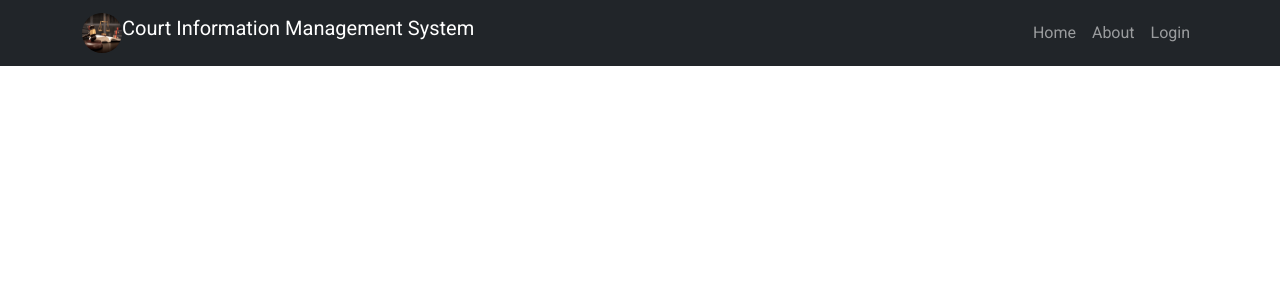
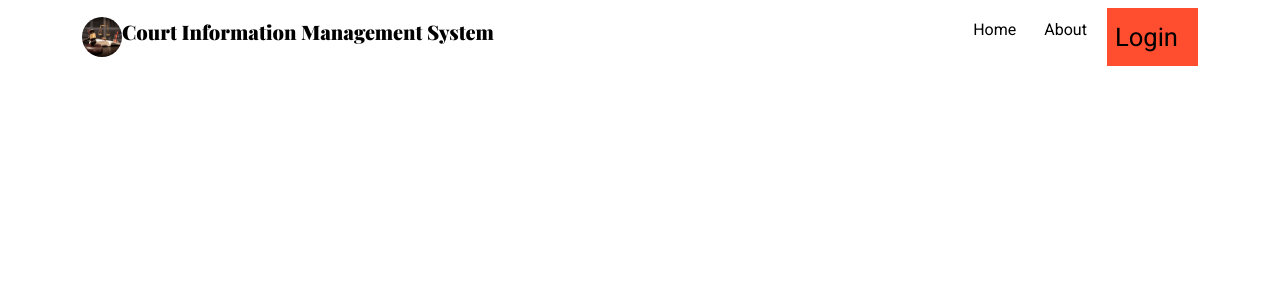
Before and after one commit to AmaniTefe/court_information_management-_system, a React (Create React App) app: page /about in a window 1280 px wide. Shown: the top 300 px of the page. Built offline with nearby package versions, Linux system fonts and the light colour scheme.

Commit message:
components

```diff
--- a/package.json
+++ b/package.json
@@ -16,6 +16,7 @@
     "react-scripts": "5.0.1",
     "react-scroll": "^1.9.0",
     "reactstrap": "^9.2.1",
+    "styled-components": "^6.1.1",
     "web-vitals": "^2.1.4"
   },
   "scripts": {
--- /dev/null
+++ b/src/App.css
@@ -0,0 +1,9 @@
+body {
+  background-color: #4158d0;
+  background-image: linear-gradient(
+    43deg,
+    #4158d0 0%,
+    #c850c0 46%,
+    #ffcc70 100%
+  );
+}
--- /dev/null
+++ b/src/components/GlobalStyle.js
@@ -0,0 +1,11 @@
+// GlobalStyle.js
+import { createGlobalStyle } from "styled-components";
+
+const GlobalStyle = createGlobalStyle`
+  body {
+    background-color: #fff;
+
+  }
+`;
+
+export default GlobalStyle;
--- a/src/components/Navbar.js
+++ b/src/components/Navbar.js
@@ -2,7 +2,7 @@ import React from "react";
 import { Link } from "react-router-dom";
 import { Container, Nav, Navbar } from "react-bootstrap";
 import Logo from "../image/Logo/logo.png";
-//import "../style/style.scss";
+import "../style/style.scss";
 import "../style/style.css";
 
 export default function MainNavbar() {
@@ -16,7 +16,7 @@ export default function MainNavbar() {
 function NavigationButtons() {
   return (
     <>
-      <Navbar bg="dark" variant="dark">
+      <Navbar style={{ backgroundColor: "#fff" }}>
         <Container>
           <Navbar.Brand as={Link} to="/">
             <img
@@ -26,18 +26,22 @@ function NavigationButtons() {
               className="d-inline-block align-top rounded-circle"
               alt="Logo"
             />
-            Court Information Management System
+            <span style={{ color: "black" }}>
+              Court Information Management System
+            </span>
           </Navbar.Brand>
-          <Nav className="me-auto-right">
+          <Nav className="me-auto-center">
             <Nav.Link as={Link} to="/">
               Home
             </Nav.Link>
             <Nav.Link as={Link} to="/about">
               About
             </Nav.Link>
-            <Nav.Link as={Link} to="/login">
-              Login
-            </Nav.Link>
+            <div className="navbar__buttons navbar__buttons__sign-in">
+              <Nav.Link as={Link} to="/logIn" style={{}}>
+                Login
+              </Nav.Link>
+            </div>
           </Nav>
         </Container>
       </Navbar>
--- /dev/null
+++ b/src/components/card.js
@@ -0,0 +1,65 @@
+// import "../style/card.css";
+
+// export default function Card() {
+//   <div className="team-cards">
+//     {/* Cards here */}
+//     {/* Card 1 */}
+//     <div className="card">
+//       <div className="card-img">
+//         <img
+//           src="https://media.geeksforgeeks.org/wp-content/uploads/20230824122630/business-office-business-woman-professional.jpg"
+//           alt="User 1"
+//         />
+//       </div>
+//       <div className="card-info">
+//         <h2 className="card-name">Jane</h2>
+//         <p className="card-role">CEO and Founder</p>
+//         <p className="card-email">jane@example.com</p>
+//       </div>
+//     </div>
+
+//     {/* Card 2 */}
+//     <div className="card">
+//       <div className="card-img">
+//         <img
+//           src="https://media.geeksforgeeks.org/wp-content/uploads/20230822183347/man-portrait-businessman-male.jpg"
+//           alt="User 2"
+//         />
+//       </div>
+//       <div className="card-info">
+//         <h2 className="card-name">Miller</h2>
+//         <p className="card-role">Co-Founder</p>
+//         <p className="card-email">Miller@example.com</p>
+//       </div>
+//     </div>
+//     {/* Card 3 */}
+//     <div className="card">
+//       <div className="card-img">
+//         <img
+//           src="https://media.geeksforgeeks.org/wp-content/uploads/20230824122630/business-office-business-woman-professional.jpg"
+//           alt="User 3"
+//         />
+//       </div>
+//       <div className="card-info">
+//         <h2 className="card-name">Joe</h2>
+//         <p className="card-role">Co-Founder</p>
+//         <p className="card-email">Joe@example.com</p>
+//       </div>
+//     </div>
+//   </div>;
+// }
+
+import React from "react";
+import Card from "react-bootstrap/Card";
+
+export default function HomeCard({ title, text, buttonText, imageUrl }) {
+  return (
+    <Card style={{ width: "18rem" }}>
+      <Card.Img variant="top" src={imageUrl} />
+      <Card.Body>
+        <Card.Title>{title}</Card.Title>
+        <Card.Text>{text}</Card.Text>
+      </Card.Body>
+    </Card>
+  );
+}
--- a/src/components/slider.js
+++ b/src/components/slider.js
@@ -28,7 +28,7 @@ const Slider = ({ images }) => {
           }}
         >
           <div className="text-overlay">
-            <h1>Court Information System</h1>
+            <h1>Court Information Management System</h1>
           </div>
         </div>
       ))}
--- a/src/index.js
+++ b/src/index.js
@@ -3,10 +3,12 @@ import ReactDOM from "react-dom/client";
 import "./index.css";
 import App from "./App";
 import "bootstrap/dist/css/bootstrap.min.css";
+import GlobalStyle from "./components/GlobalStyle";
 
 const root = ReactDOM.createRoot(document.getElementById("root"));
 root.render(
   <React.StrictMode>
+    <GlobalStyle />
     <App />
   </React.StrictMode>
 );
--- a/src/style/slider.css
+++ b/src/style/slider.css
@@ -1,5 +1,6 @@
 /* Add your slider styles here */
 @import url("https://fonts.googleapis.com/css2?family=Playfair+Display:wght@400;900&display=swap");
+@import url("https://fonts.googleapis.com/css2?family=Playfair+Display&display=swap");
 
 .slider-container {
   position: relative;
@@ -34,3 +35,24 @@
   font-size: 2.5rem; /* Adjust the font size */
   margin: 0;
 }
+
+h1 {
+  color: #fa4226;
+  font-family: "Playfair Display", serif;
+  font-weight: 600;
+}
+
+.shadow-layer {
+  position: absolute;
+  top: 0;
+  left: 0;
+  width: 100%;
+  height: 100%;
+  background: rgba(
+    0,
+    0,
+    0,
+    0.3
+  ); /* Adjust the color and opacity of the shadow */
+  pointer-events: none;
+}
--- a/src/style/style.css
+++ b/src/style/style.css
@@ -13,31 +13,39 @@ body {
   background-color: #eee;
 }
 
+/* .container {
+  display: flex;
+  flex-wrap: wrap;
+  justify-content: space-around;
+} */
+
 p {
   margin: 0px;
 }
-
+span {
+  font-family: "Playfair Display", serif;
+  font-weight: 600;
+}
 h3 {
   font-family: "Playfair Display";
   font-weight: 400;
 }
 
-h3.bold {
-  font-weight: 900; /* Bold */
-}
-
 .card {
-  width: 280px;
-  height: 520px;
+  width: 300px;
+  height: 100%;
+  display: flex;
+  flex-direction: column;
+  position: relative; /* Use relative positioning */
+  overflow: hidden; /* Hide any overflow from child elements */
   box-shadow: rgba(0, 0, 0, 0.24) 0px 3px 8px;
   background: #fff;
   transition: all 0.5s ease;
   cursor: pointer;
   user-select: none;
   z-index: 10;
-  overflow: hidden;
+  margin-bottom: 20px; /* Add some margin between cards */
 }
-
 .card .backgroundEffect {
   bottom: 0;
   height: 0px;
@@ -87,12 +95,11 @@ h3.bold {
 }
 
 .card .pic {
-  position: relative;
+  flex-grow: 1;
 }
 
 .card .pic img {
-  width: 100%;
-  height: 280px;
+  height: 100%;
   object-fit: cover;
 }
 
@@ -105,9 +112,11 @@ h3.bold {
   height: 70px;
   background-color: #1b9ce3;
   color: white;
-  position: absolute;
-  bottom: 0px;
   transition: all ease;
+}
+
+.card:hover .date {
+  height: 100%;
 }
 
 .card .date .day {
@@ -166,3 +175,20 @@ h3.bold {
 .card .content .foot .icon {
   font-size: 12px;
 }
+
+.navbar-nav .nav-link {
+  color: rgb(0, 0, 0);
+  background-color: transparent;
+  transition: background-color 0.3s, color 0.3s;
+  border-radius: 10px;
+  padding: 10px 20px;
+  margin-right: 12px; /* Adjust padding as needed */
+}
+
+.navbar-nav .nav-link:hover {
+  color: #fa4226;
+}
+
+.navbar-nav .nav-link:active {
+  color: white;
+}
--- a/src/style/style.scss
+++ b/src/style/style.scss
@@ -1,15 +1,109 @@
-// $nav-background: #333;
-// $nav-link-color: white;
+$titles-font: "Poppins", sans-serif;
+$text-font: "Rubik", sans-serif;
 
-// @import url("https://fonts.googleapis.com/css2?family=Playfair+Display&display=swap");
+$h1-size: 5.2rem;
+$h2-size: 4.2rem;
+$h3-size: 2.4rem;
+$h4-size: 2.2rem;
+$p-size: 1.6rem;
+$input-size: 1.4rem;
 
-// nav {
-//   background: $nav-background;
-//   padding: 1rem;
-// }
+$bg-gray: #f8f8f8;
+$bg-white: #ffffff;
 
-// nav a {
-//   color: $nav-link-color;
-//   text-decoration: none;
-//   margin: 0 1rem;
-// }
+// text color
+$text-black: #010103;
+$text-orange: #ff4d30;
+$btn-black: #161616;
+$text-gray: #706f7b;
+
+.navbar {
+  max-width: 133rem;
+  width: 100%;
+  height: auto;
+  display: flex;
+  justify-content: space-between;
+  align-items: center;
+  padding: 2.7rem 2rem;
+  position: absolute;
+  top: 0;
+  left: 0;
+  right: 0;
+  background-color: transparent;
+  z-index: 99999;
+  margin: 0 auto;
+
+  &__img {
+    width: 14.5rem;
+    img {
+      width: 100%;
+      height: 100%;
+    }
+  }
+
+  &__links {
+    display: flex;
+    list-style: none;
+    gap: 2.1rem;
+
+    a {
+      font-size: $p-size;
+      font-family: $text-font;
+      font-weight: 500;
+      color: $text-black;
+      text-decoration: none;
+      cursor: pointer;
+      transition: all 0.3s;
+
+      &:hover {
+        color: $text-gray;
+      }
+    }
+
+    @media (max-width: 1000px) {
+      display: none;
+    }
+  }
+
+  &__buttons {
+    display: flex;
+    gap: 2.5rem;
+    font-size: $p-size;
+    font-family: $text-font;
+    font-weight: 500;
+    align-items: center;
+
+    @media (max-width: 1000px) {
+      display: none;
+    }
+
+    &__sign-in {
+      color: $text-black;
+      cursor: pointer;
+      background-color: #ff4d30;
+      transition: all 0.3s;
+
+      &:hover {
+        color: #fff;
+      }
+    }
+
+    &__register {
+      background-color: $text-orange;
+      color: white;
+      padding: 1.5rem 3rem;
+      border-radius: 3px;
+      box-shadow: 0 10px 15px 0 rgb(255 83 48 / 35%);
+      transition: all 0.3s;
+
+      &:hover {
+        box-shadow: 0 10px 15px 0 rgb(255 83 48 / 50%);
+        background-color: #fa4226;
+      }
+    }
+
+    a {
+      text-decoration: none;
+    }
+  }
+}
```
Also changed, not shown: src/pages/home.js (+44 -38 lines), test.js (added, +10 -0 lines), 1 other file (tests, documents, lock files or other folders).
